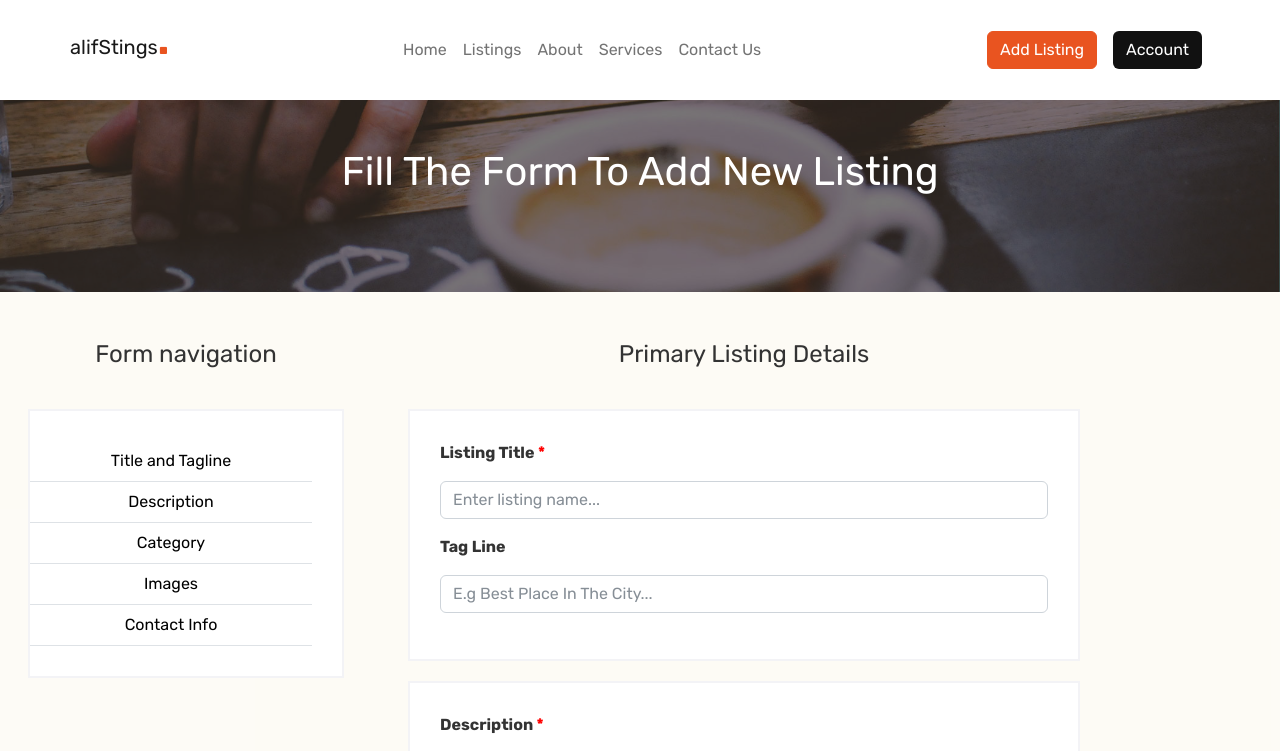
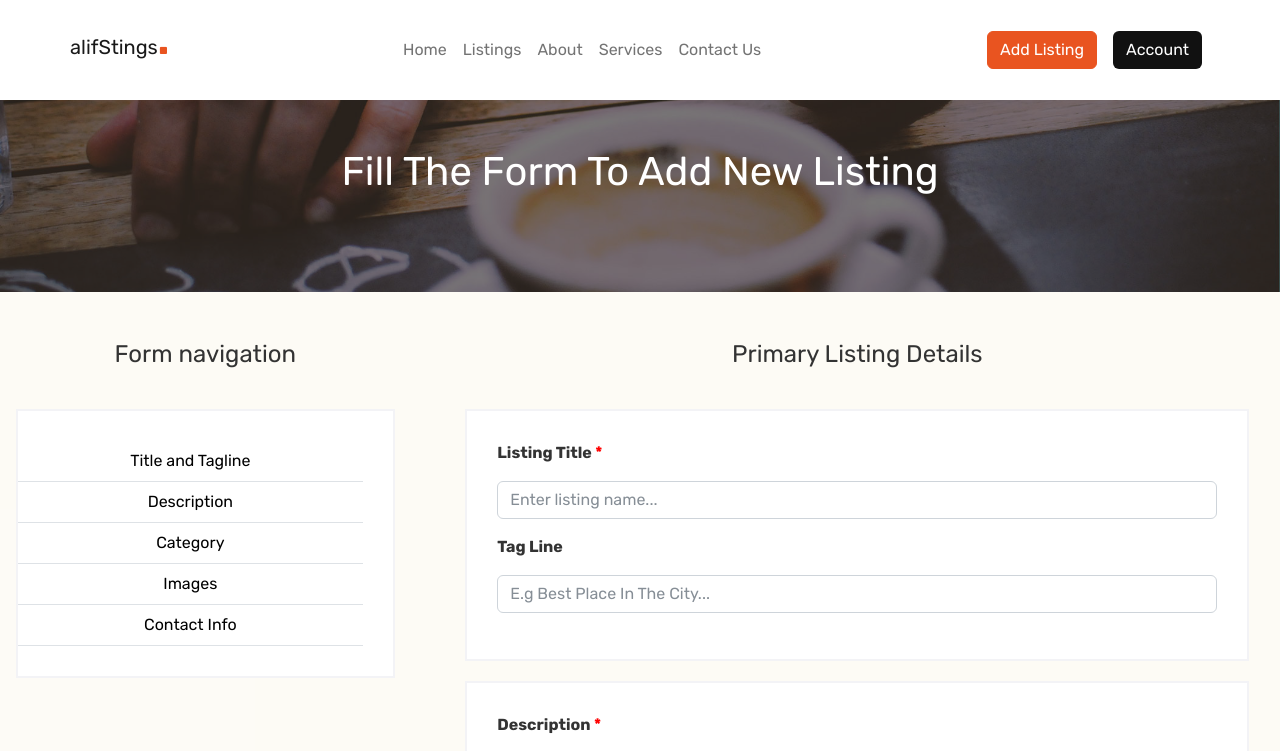
Before and after one commit to abdinaa17/alifStings, a React (Vite) app: page /new-listing in a window 1280 px wide. Shown: the top 751 px of the page. Built offline with nearby package versions, Linux system fonts and the light colour scheme; no server answers; the database is empty.

Commit message:
Removed container bootstrap class from the form.

```diff
--- a/src/components/NewListing/NewListing.jsx
+++ b/src/components/NewListing/NewListing.jsx
@@ -180,7 +180,7 @@ const NewListing = () => {
           Fill the Form to add new listing
         </h1>
       </div>
-      <Row className="container mb-3" ref={formContainerRef}>
+      <Row className="mb-3" ref={formContainerRef}>
         <Col md={4} className="form__nav h-100">
           <aside
             className="form px-3 py-5 text-center"
@@ -215,7 +215,7 @@ const NewListing = () => {
         </Col>
 
         <Col md={8} ref={formRef}>
-          <div className="form px-3 py-5">
+          <div className="form py-5">
             <h4 className="mb-4 text-center">Primary Listing Details</h4>
             <Form
               onSubmit={handleSubmit}
```
